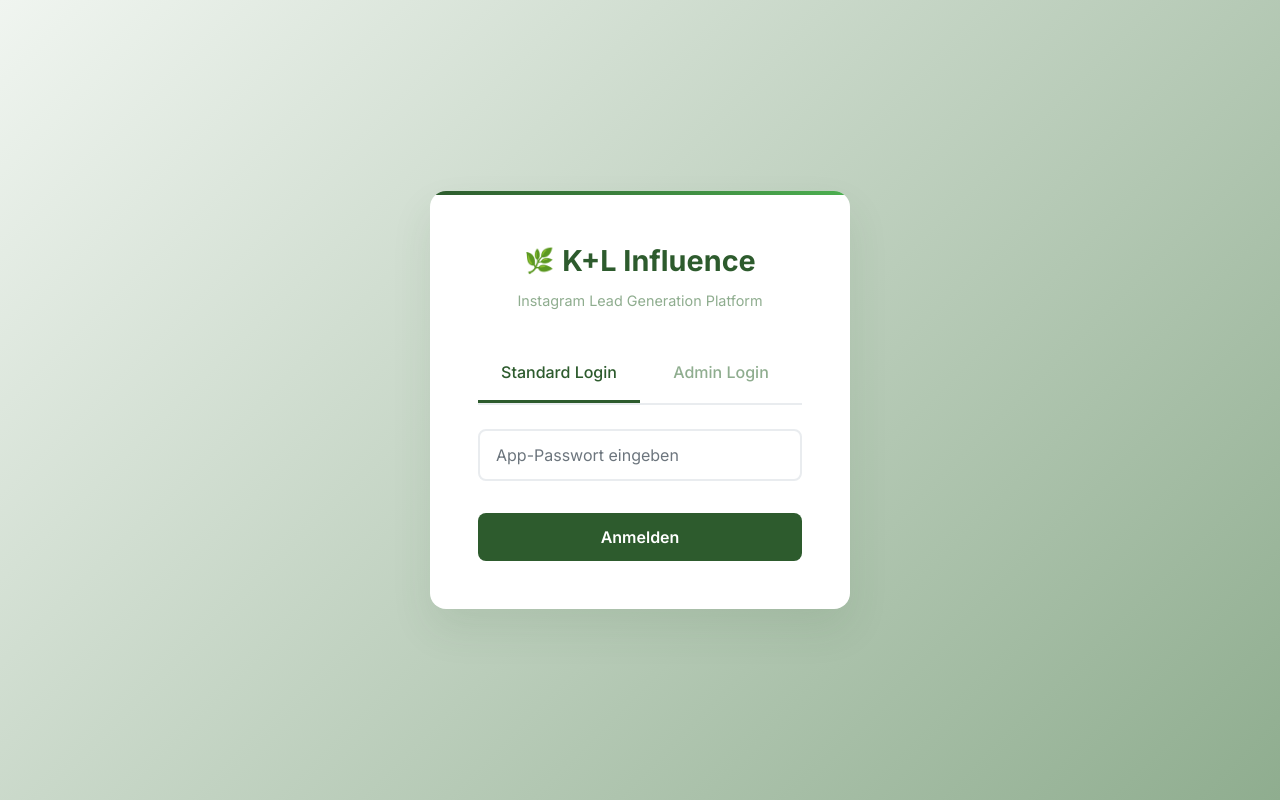
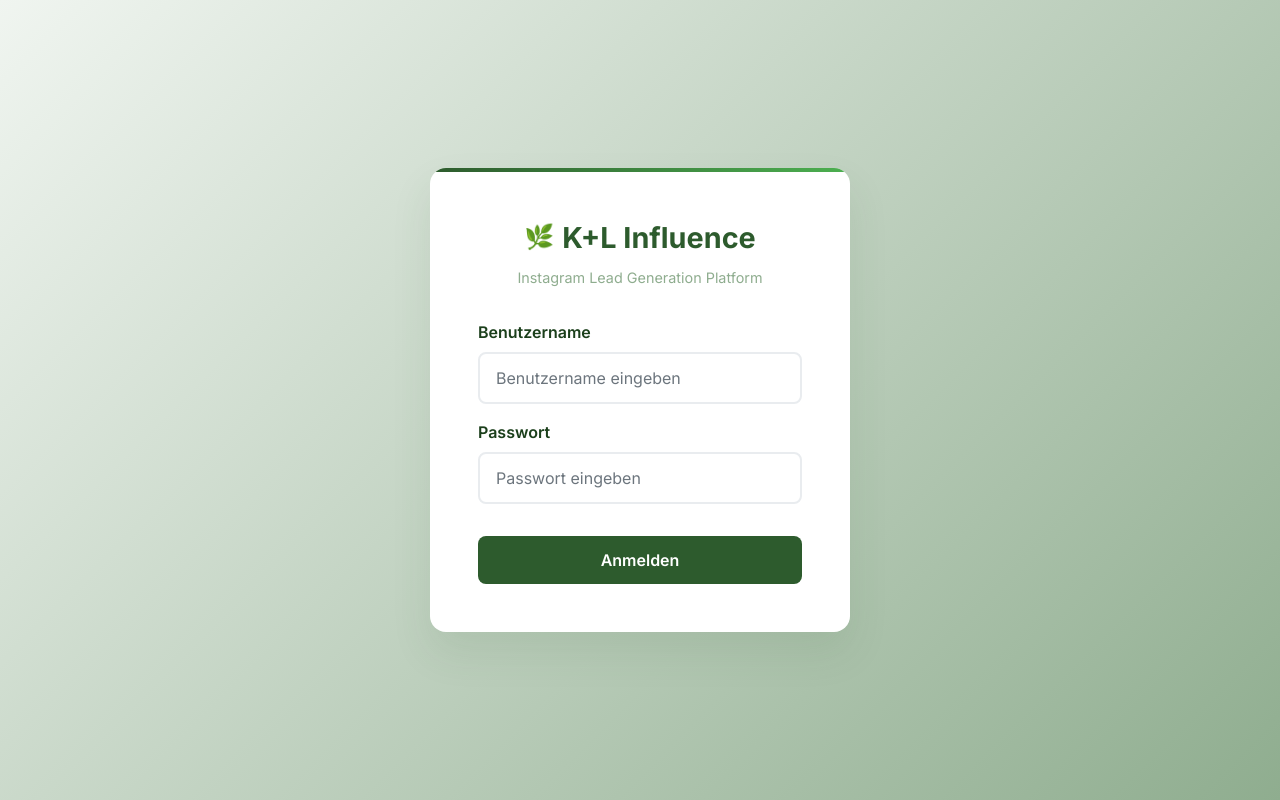
Before and after one commit to krautdawg/InfluencerLeadGenandOutreach, a Flask app: page /login in a window 1280 px wide. Run offline with Flask 3, Linux system fonts and the light colour scheme.

Commit message:
Simplify user authentication process and remove legacy login method
Removes legacy K+L login, implements standard username/password authentication, and updates login page.

Replit-Commit-Author: Agent
Replit-Commit-Session-Id: 1efe53d4-6d30-4799-bc83-2a8f83f33526
Replit-Commit-Checkpoint-Type: full_checkpoint
Replit-Commit-Screenshot-Url: https://storage.googleapis.com/screenshot-production-us-central1/d79d2222-637b-410b-a558-d4a3e5938800/1efe53d4-6d30-4799-bc83-2a8f83f33526/kTEoBQV

```diff
--- a/main.py
+++ b/main.py
@@ -158,12 +158,9 @@ app_data = {
 
 # Authentication decorators
 def login_required(f):
-    """Decorator to require login for protected routes (both legacy and user-based)"""
+    """Decorator to require login for protected routes"""
     @wraps(f)
     def decorated_function(*args, **kwargs):
-        # Check legacy session login (K+L)
-        if session.get('logged_in'):
-            return f(*args, **kwargs)
         # Check user-based login
         if session.get('user_id'):
             return f(*args, **kwargs)
@@ -195,11 +192,10 @@ def get_current_user():
     return None
 
 def is_legacy_user():
-    """Check if current session is legacy K+L login"""
-    return session.get('logged_in') and not session.get('user_id')
-
-# Get password from environment
-APP_PASSWORD = os.environ.get('APP_PASSWORD')
+    """Legacy function - now always returns False since legacy login is removed"""
+    return False
+
+# Legacy APP_PASSWORD removed - no longer needed
 
 
 def deduplicate_profiles(profiles):
@@ -980,46 +976,34 @@ async def enrich_profile_batch(usernames, ig_sessionid, apify_token,
 
 @app.route('/login', methods=['GET', 'POST'])
 def login():
-    """Dual login page - supports both legacy APP_PASSWORD and user-based login"""
+    """User login page with username and password authentication"""
     if request.method == 'POST':
-        login_type = request.form.get('login_type', 'legacy')
-
-        if login_type == 'user':
-            # User-based login
-            username = request.form.get('username')
-            password = request.form.get('user_password')
-
-            user = User.query.filter_by(username=username).first()
-            if user and user.check_password(password):
-                session['user_id'] = user.id
-                session['username'] = user.username
-                session['role'] = user.role
-                session.permanent = True
-
-                # Update last login
-                user.last_login = datetime.utcnow()
-                db.session.commit()
-
-                return redirect(url_for('index'))
-            else:
-                return render_template('login.html', error='Ungültige Anmeldedaten')
-
+        username = request.form.get('username')
+        password = request.form.get('password')
+
+        if not username or not password:
+            return render_template('login.html', error='Benutzername und Passwort sind erforderlich')
+
+        user = User.query.filter_by(username=username).first()
+        if user and user.check_password(password):
+            session['user_id'] = user.id
+            session['username'] = user.username
+            session['role'] = user.role
+            session.permanent = True
+
+            # Update last login
+            user.last_login = datetime.utcnow()
+            db.session.commit()
+
+            return redirect(url_for('index'))
         else:
-            # Legacy login (K+L)
-            password = request.form.get('password')
-            if password == APP_PASSWORD:
-                session['logged_in'] = True
-                session.permanent = True
-                return redirect(url_for('index'))
-            else:
-                return render_template('login.html', error='Ungültiges Passwort')
+            return render_template('login.html', error='Ungültige Anmeldedaten')
 
     return render_template('login.html')
 
 @app.route('/logout')
 def logout():
-    """Logout user (both legacy and user-based)"""
-    session.pop('logged_in', None)
+    """Logout user"""
     session.pop('user_id', None)
     session.pop('username', None)
     session.pop('role', None)
--- a/templates/login.html
+++ b/templates/login.html
@@ -139,33 +139,7 @@
             text-align: center;
         }
 
-        .login-tabs {
-            display: flex;
-            border-bottom: 2px solid #e9ecef;
-            margin-bottom: 2rem;
-        }
 
-        .tab-button {
-            flex: 1;
-            background: none;
-            border: none;
-            padding: 1rem;
-            font-weight: 500;
-            color: var(--sage-green);
-            cursor: pointer;
-            transition: all 0.3s ease;
-            border-bottom: 3px solid transparent;
-        }
-
-        .tab-button.active {
-            color: var(--natural-green);
-            border-bottom-color: var(--natural-green);
-        }
-
-        .tab-button:hover {
-            color: var(--natural-green);
-            background-color: var(--pale-green);
-        }
 
         .login-form {
             animation: fadeIn 0.3s ease;
@@ -182,10 +156,7 @@
                 padding: 2rem;
             }
 
-            .tab-button {
-                font-size: 0.9rem;
-                padding: 0.75rem;
-            }
+
         }
     </style>
 </head>
@@ -206,25 +177,26 @@
             {% endif %}
         {% endwith %}
 
-        <!-- Login Type Tabs -->
-        <div class="login-tabs mb-4">
-            <button type="button" class="tab-button active" onclick="switchTab('legacy')" id="legacy-tab">
-                Standard Login
-            </button>
-            <button type="button" class="tab-button" onclick="switchTab('user')" id="user-tab">
-                Admin Login
-            </button>
-        </div>
+        <!-- User Login Form -->
+        <form method="POST" class="login-form">
+            <div class="mb-3">
+                <label for="username" class="form-label">Benutzername</label>
+                <input type="text"
+                       class="form-control"
+                       id="username"
+                       name="username"
+                       placeholder="Benutzername eingeben"
+                       required
+                       autocomplete="username">
+            </div>
 
-        <!-- Legacy Login Form (K+L) -->
-        <form method="POST" id="legacy-form" class="login-form">
-            <input type="hidden" name="login_type" value="legacy">
             <div class="mb-3">
+                <label for="password" class="form-label">Passwort</label>
                 <input type="password"
                        class="form-control"
                        id="password"
                        name="password"
-                       placeholder="App-Passwort eingeben"
+                       placeholder="Passwort eingeben"
                        required
                        autocomplete="current-password">
             </div>
@@ -233,56 +205,8 @@
                 Anmelden
             </button>
         </form>
-
-        <!-- User Login Form (Admin) -->
-        <form method="POST" id="user-form" class="login-form" style="display: none;">
-            <input type="hidden" name="login_type" value="user">
-            <div class="mb-3">
-                <label for="username" class="form-label">Benutzername</label>
-                <input type="text"
-                       class="form-control"
-                       id="username"
-                       name="username"
-                       placeholder="Benutzername eingeben"
-                       autocomplete="username">
-            </div>
-
-            <div class="mb-3">
-                <label for="user_password" class="form-label">Passwort</label>
-                <input type="password"
-                       class="form-control"
-                       id="user_password"
-                       name="user_password"
-                       placeholder="Passwort eingeben"
-                       autocomplete="current-password">
-            </div>
-
-            <button type="submit" class="btn btn-login">
-                Admin Anmelden
-            </button>
-        </form>
     </div>
 
     <script src="https://cdn.jsdelivr.net/npm/bootstrap@5.1.3/dist/js/bootstrap.bundle.min.js"></script>
-    <script>
-        function switchTab(tabType) {
-            // Hide all forms
-            document.getElementById('legacy-form').style.display = 'none';
-            document.getElementById('user-form').style.display = 'none';
-
-            // Remove active class from all tabs
-            document.getElementById('legacy-tab').classList.remove('active');
-            document.getElementById('user-tab').classList.remove('active');
-
-            // Show selected form and activate tab
-            if (tabType === 'legacy') {
-                document.getElementById('legacy-form').style.display = 'block';
-                document.getElementById('legacy-tab').classList.add('active');
-            } else {
-                document.getElementById('user-form').style.display = 'block';
-                document.getElementById('user-tab').classList.add('active');
-            }
-        }
-    </script>
 </body>
 </html>
```
